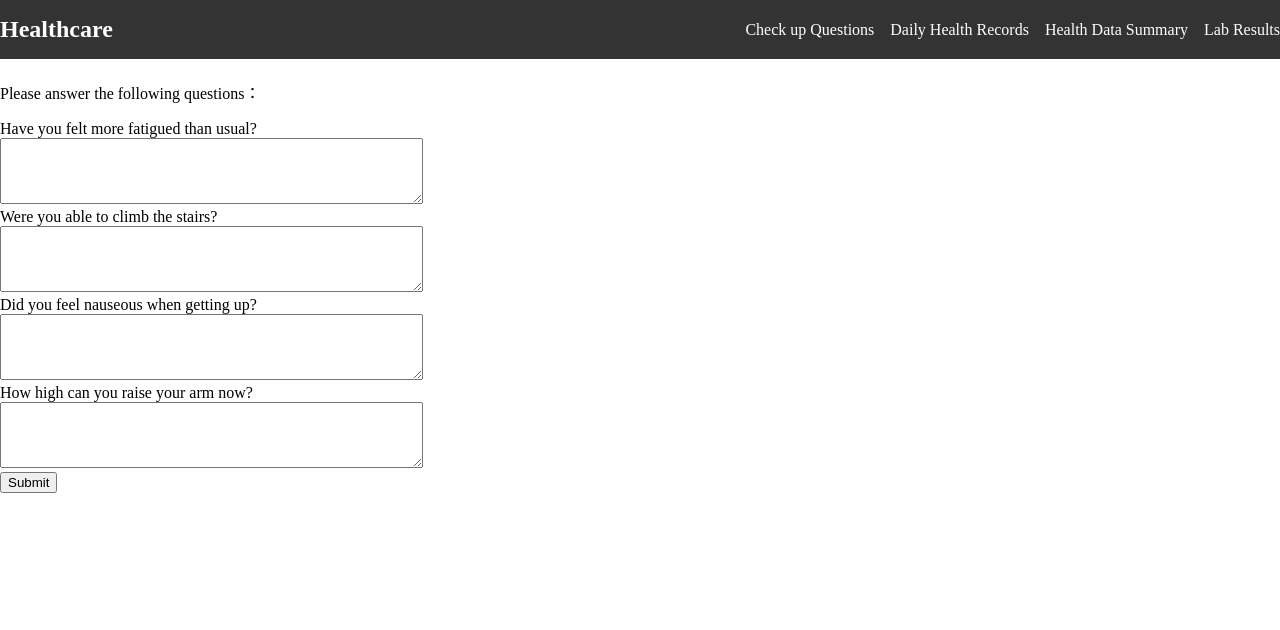
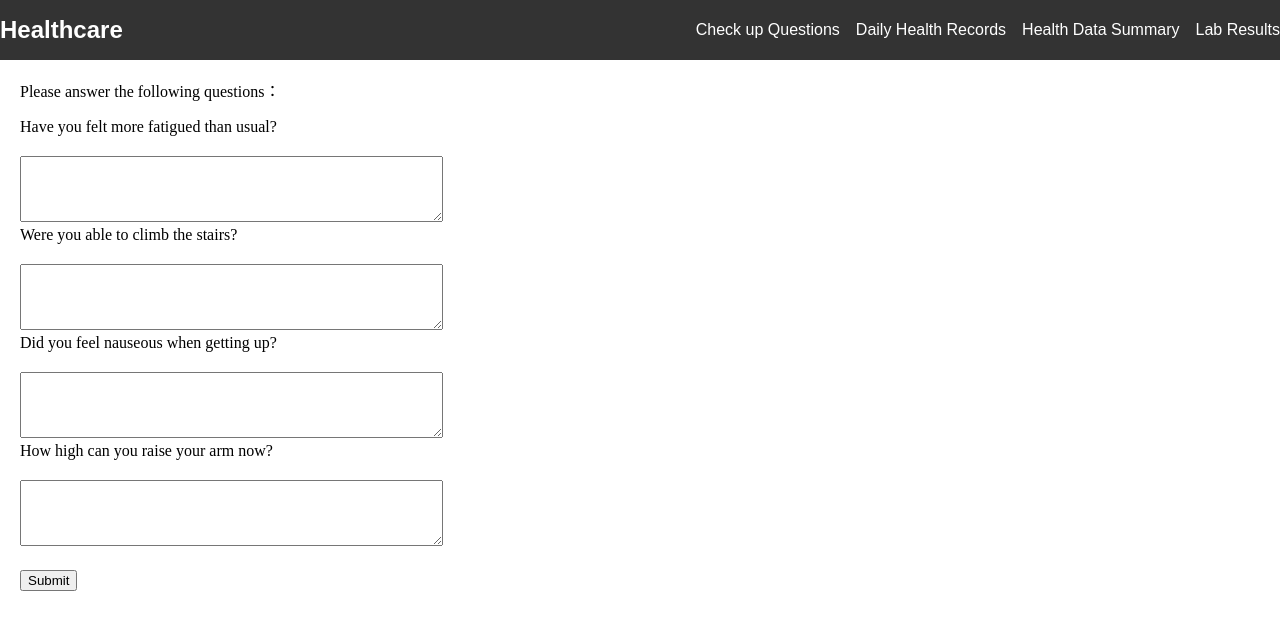
Before and after one commit to aanand024/FHIR_Scenario2, a PHP site: page /checkup.html in a window 1280 px wide. Shown: the top 630 px of the page. Run offline with PHP 8.4, Linux system fonts and the light colour scheme.

Commit message:
Update styles.css

```diff
--- a/styles.css
+++ b/styles.css
@@ -2,6 +2,31 @@ body {
     margin: 0;
     padding: 0;
     /* 其他样式保持不变 */
+    h1 {
+        margin-top: 20px;
+        margin-left: 20px;
+
+    }
+    h2 {
+        margin-top: 20px;
+        margin-left: 20px;
+    }
+    p {
+        margin-top: 20px;
+        margin-left: 20px;
+    }
+    label {
+        margin-top: 20px;
+        margin-left: 20px;
+    }
+    textarea {
+        margin-top: 20px;
+        margin-left: 20px;
+    }
+    button {
+        margin-top: 20px;
+        margin-left: 20px;
+    }
 }
 .navbar {
         background-color: #333;
@@ -13,6 +38,7 @@ body {
         top: 0; /* 设置导航栏距离页面顶部的距离为0 */
         width: 100%; /* 设置导航栏宽度为100% */
         z-index: 9999; /* 设置导航栏的堆叠顺序为最高 */
+        font-family: Arial, Helvetica, sans-serif;
     }
 
 
```
